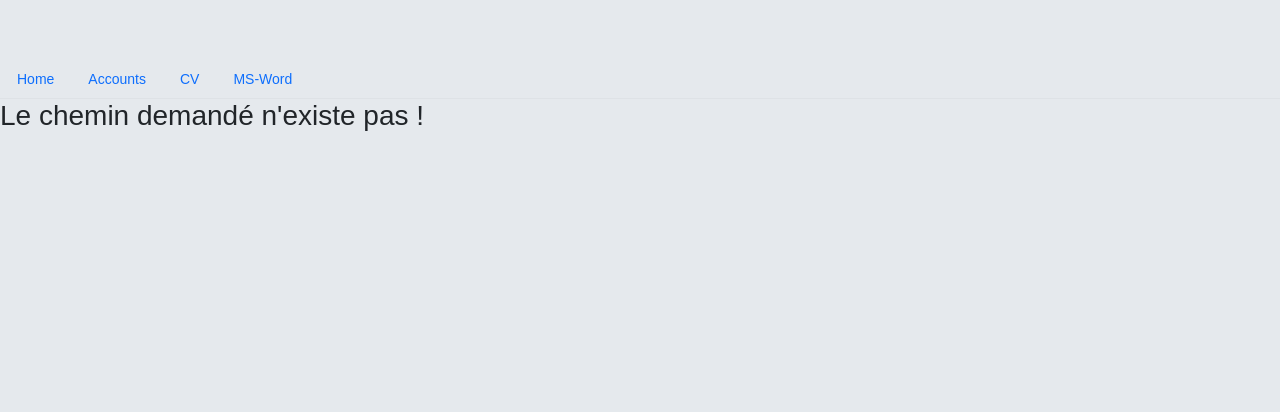
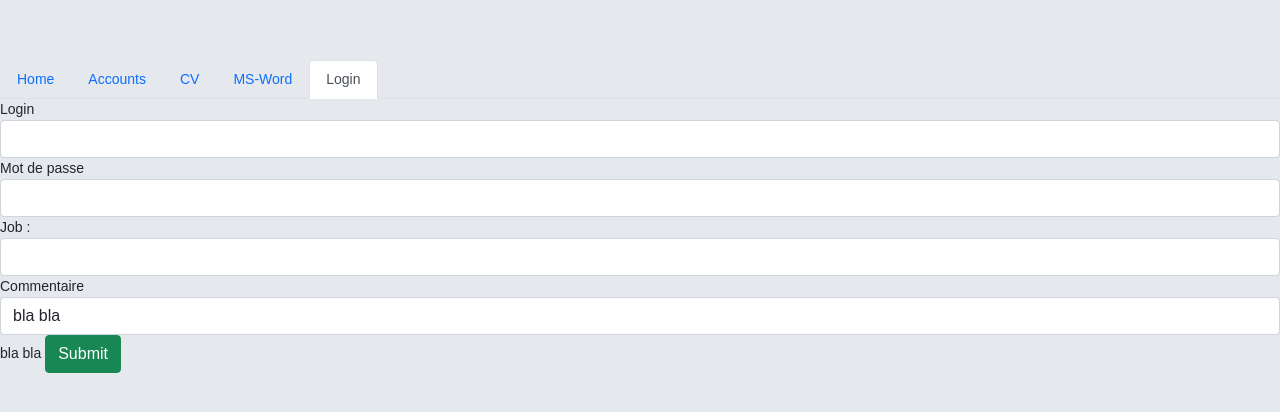
Before and after one commit to n2sy/LaPoste-II, an Angular app: page /login in a window 1280 px wide. Before the commit this address led to /not-found. Shown: the top 412 px of the page. Built offline with nearby package versions, Linux system fonts and the light colour scheme.

Commit message:
add  a login form

```diff
--- a/src/app/app.module.ts
+++ b/src/app/app.module.ts
@@ -25,6 +25,7 @@ import { InfosComponent } from './infos/infos.component';
 import { AddComponent } from './add/add.component';
 import { UpdateComponent } from './update/update.component';
 import { NotFoundComponent } from './not-found/not-found.component';
+import { LoginComponent } from './login/login.component';
 
 @NgModule({
   declarations: [
@@ -50,6 +51,7 @@ import { NotFoundComponent } from './not-found/not-found.component';
     AddComponent,
     UpdateComponent,
     NotFoundComponent,
+    LoginComponent,
   ],
   imports: [BrowserModule, FormsModule, MY_ROUTING],
   providers: [],
--- a/src/app/app.routing.ts
+++ b/src/app/app.routing.ts
@@ -7,6 +7,7 @@ import { InfosComponent } from './infos/infos.component';
 import { MsWordComponent } from './ms-word/ms-word.component';
 import { UpdateComponent } from './update/update.component';
 import { NotFoundComponent } from './not-found/not-found.component';
+import { LoginComponent } from './login/login.component';
 let my_routes: Routes = [
   { path: '', component: HomeComponent },
   {
@@ -20,6 +21,7 @@ let my_routes: Routes = [
   },
   { path: 'accounts', component: HomeAccountComponent },
   { path: 'ms-word', component: MsWordComponent },
+  { path: 'login', component: LoginComponent },
   { path: 'not-found', component: NotFoundComponent },
   { path: '**', redirectTo: 'not-found' },
 ];
--- /dev/null
+++ b/src/app/login/login.component.css
@@ -0,0 +1,3 @@
+.ng-invalid.ng-touched {
+  border-color: red;
+}
--- /dev/null
+++ b/src/app/login/login.component.html
@@ -0,0 +1,22 @@
+<form #f="ngForm" (ngSubmit)="showForm(f)">
+    <label for="login">Login</label>
+    <input #log="ngModel" ngModel required email type="text" class="form-control" id="login" name="login">
+    <div *ngIf="log.invalid && log.touched" class="alert alert-danger">Ce champ est obligatoire et est une adresse mail
+    </div>
+    <label for="pwd">Mot de passe</label>
+    <input ngModel type="text" class="form-control" id="pwd" name="password">
+
+    <label for="job">Job :</label>
+    <select [ngModel]="defaultJob" name="job" id="job" class="form-control">
+        <option value=""></option>
+        <option value="ooredoo">Ooredoo</option>
+        <option value="tt">TT</option>
+        <option value="LaPoste">La Poste</option>
+
+    </select>
+    <label for="">Commentaire</label>
+
+    <input [(ngModel)]="commentaire" type="text" class="form-control" name="comment">
+    {{commentaire}}
+    <button class="btn btn-success">Submit</button>
+</form>
--- /dev/null
+++ b/src/app/login/login.component.ts
@@ -0,0 +1,18 @@
+import { Component, OnInit } from '@angular/core';
+
+@Component({
+  selector: 'app-login',
+  templateUrl: './login.component.html',
+  styleUrls: ['./login.component.css'],
+})
+export class LoginComponent implements OnInit {
+  defaultJob = 'La Poste';
+  commentaire = 'bla bla';
+  constructor() {}
+
+  ngOnInit(): void {}
+
+  showForm(f) {
+    console.log(f.value);
+  }
+}
--- a/src/app/navbar/navbar.component.html
+++ b/src/app/navbar/navbar.component.html
@@ -12,5 +12,8 @@
     <li class="nav-item">
         <a class="nav-link" [routerLink]="['ms-word']" routerLinkActive="active">MS-Word</a>
     </li>
+    <li class="nav-item">
+        <a class="nav-link" [routerLink]="['login']" routerLinkActive="active">Login</a>
+    </li>
 
 </ul>
```
Also changed, not shown: 1 other file (tests, documents, lock files or other folders).
